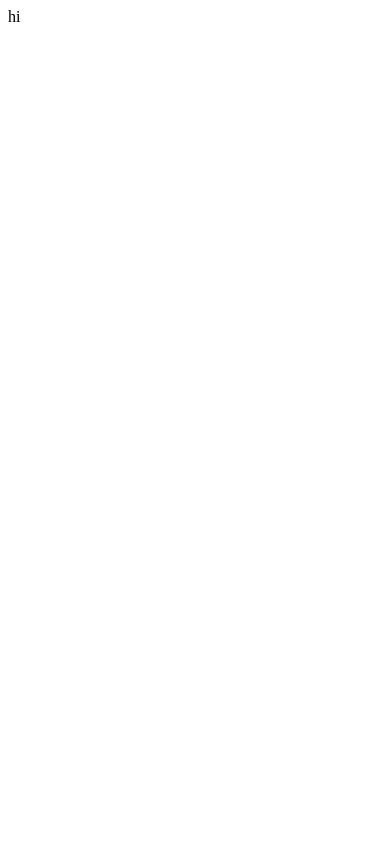
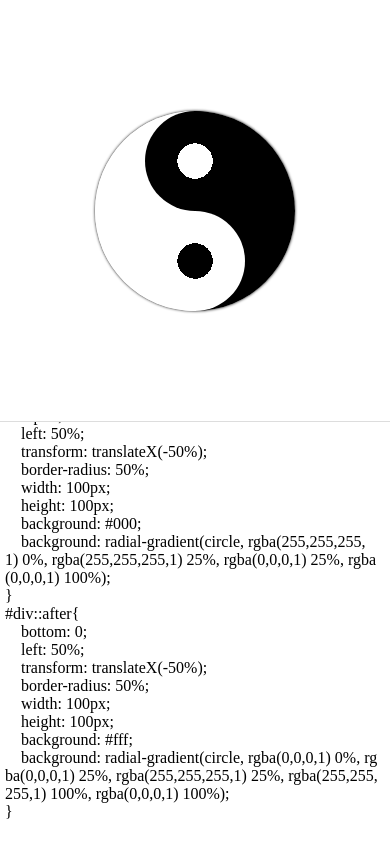
Before and after one commit to bertcai/front-reviews, a website: page js/resume-animation/index.html in a window 390 px wide. Drawn offline with Linux system fonts and the light colour scheme.

Commit message:
add 完成js动画太极图

```diff
--- a/js/resume-animation/index.html
+++ b/js/resume-animation/index.html
@@ -5,10 +5,15 @@
     <meta name="viewport"
           content="width=device-width, user-scalable=no, initial-scale=1.0, maximum-scale=1.0, minimum-scale=1.0">
     <meta http-equiv="X-UA-Compatible" content="ie=edge">
-    <title>js动画简历</title>
+    <title>js动画代码</title>
+    <link rel="stylesheet" href="main.css">
 </head>
 <body>
-hi
+<style id="style"></style>
+<div id="wrapper">
+    <div id="div"></div>
+</div>
+<div id="html"></div>
 <script src="main.js"></script>
 </body>
 </html>
--- a/js/resume-animation/main.css
+++ b/js/resume-animation/main.css
@@ -0,0 +1,43 @@
+*{
+    margin: 0;
+    padding: 0;
+    box-sizing: border-box;
+}
+#div{
+    position: fixed;
+    top: 20px;
+    right: 20px;
+}
+#div::before{
+    content: '';
+    display: block;
+    position: absolute;
+}
+#div::after{
+    content: '';
+    display: block;
+    position: absolute;
+}
+
+#html{
+    word-break: break-all;
+}
+
+@media (max-width: 500px) {
+    #html{
+        height: 50vh;
+        overflow: auto;
+        padding: 5px;
+    }
+    #wrapper{
+        height: 50vh;
+        border-bottom: 1px solid #dddddd;
+    }
+    #div{
+        position: relative;
+        top: 50%;
+        left: 50%;
+        transform: translate(-50%,-50%);
+    }
+
+}
--- a/js/resume-animation/main.js
+++ b/js/resume-animation/main.js
@@ -0,0 +1,78 @@
+const html_p = document.querySelector('#html')
+const style = document.querySelector('#style')
+
+let p = `/*这是一段文字，现在，
+ *我用这段文字展示一下js与css的基础能力
+ *首先，准备一个div
+ **/
+#div{
+    border: 1px solid red;
+    width: 200px;
+    height: 200px;
+}
+/*接下来，我要把这个div变成一个太极图
+ *首先把div变成一个圆
+ */
+#div{
+    border-radius: 50%;
+    box-shadow: 0 0 3px rgba(0,0,0.5);
+    border: none;
+}
+/*太极分阴阳，
+ *用一黑一白划分这个div
+ **/
+#div{
+    background: rgb(255,255,255);
+    background: linear-gradient(90deg, rgba(255,255,255,1) 50%, rgba(0,0,0,1) 50%, rgba(0,0,0,1) 50%);
+}
+/* 加两个神秘的小球 */
+#div::before{
+    top: 0;
+    left: 50%;
+    transform: translateX(-50%);
+    border-radius: 50%;
+    width: 100px;
+    height: 100px;
+    background: #000;
+    background: radial-gradient(circle, rgba(255,255,255,1) 0%, rgba(255,255,255,1) 25%, rgba(0,0,0,1) 25%, rgba(0,0,0,1) 100%);
+}
+#div::after{
+    bottom: 0;
+    left: 50%;
+    transform: translateX(-50%);
+    border-radius: 50%;
+    width: 100px;
+    height: 100px;
+    background: #fff;
+    background: radial-gradient(circle, rgba(0,0,0,1) 0%, rgba(0,0,0,1) 25%, rgba(255,255,255,1) 25%, rgba(255,255,255,1) 100%, rgba(0,0,0,1) 100%);
+}
+ `
+let temp = ''
+
+let count = 0
+
+function step() {
+    setTimeout(() => {
+        console.log(count)
+        if (count < p.length - 1) {
+            step()
+        }
+        switch (p[count]) {
+            case '\n':
+                temp += '<br>';
+                break;
+            case ' ':
+                temp += '&nbsp;';
+                break;
+            default:
+                temp += p[count]
+        }
+        count++
+        html_p.innerHTML = temp
+        style.innerHTML = p.substring(0,count)
+        window.scrollTo(0,window.innerHeight)
+        html_p.scrollTo(0,html_p.scrollHeight)
+    }, 0)
+}
+
+step()
```
